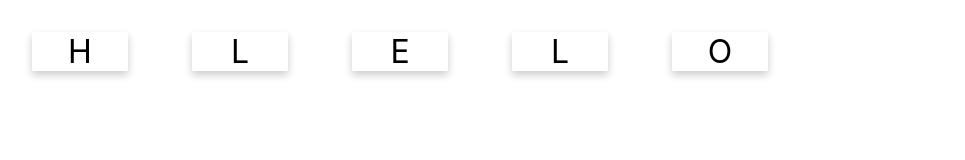
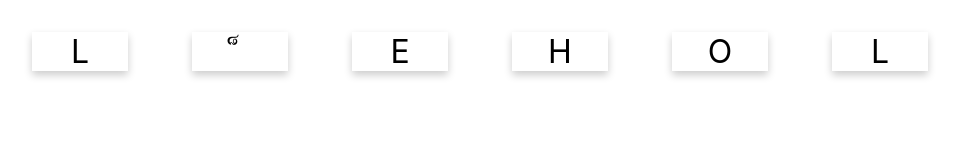
Before and after one commit to Jatumongkon/3SA03_6110110050, a React (Create React App) app: page / in a window 1280 px wide. Shown: the top 160 px of the page, without its empty margins (0-965 px from the left). Built offline with nearby package versions, Linux system fonts and the light colour scheme.

Commit message:
แก้ชื่อตัวแปลและตรวจสอบ bug

```diff
--- a/src/App.js
+++ b/src/App.js
@@ -2,7 +2,7 @@ import React from 'react';
 import './App.css';
 import WordCard from './WordCard';
 
-const word = "HELLO";
+const word = "็HELLO";
 function App() {
   return (
     <div>
--- a/src/ChraracterCard.js
+++ b/src/CharacterCard.js
@@ -1,7 +1,7 @@
 import React,{ useState, useEffect, useRef} from 'react'
 import { act } from 'react-dom/test-utils';
 
-export default function ChraracterCard(props){
+export default function CharacterCard(props){
 const [active, setActive]= useState(false);
 const attempRef = useRef(props.attempt);
 
--- a/src/WordCard.js
+++ b/src/WordCard.js
@@ -1,5 +1,5 @@
 import React, { useState } from 'react';
-import ChraracterCard from './ChraracterCard';
+import CharacterCard from './CharacterCard';
 import { words, set, attempt } from 'lodash';
 import _ from 'lodash';
 const prepareStateFromWord = given_word => {
@@ -40,7 +40,7 @@ export default function WordCard(props){
     return (
  <div>
 { state.chars.map((c, i) =>
-    <ChraracterCard value={c} key={i} activationHandler={activationHandler}attempt={state.attempt} />) }
+    <CharacterCard value={c} key={i} activationHandler={activationHandler}attempt={state.attempt} />) }
  </div>
  );
 }
```
